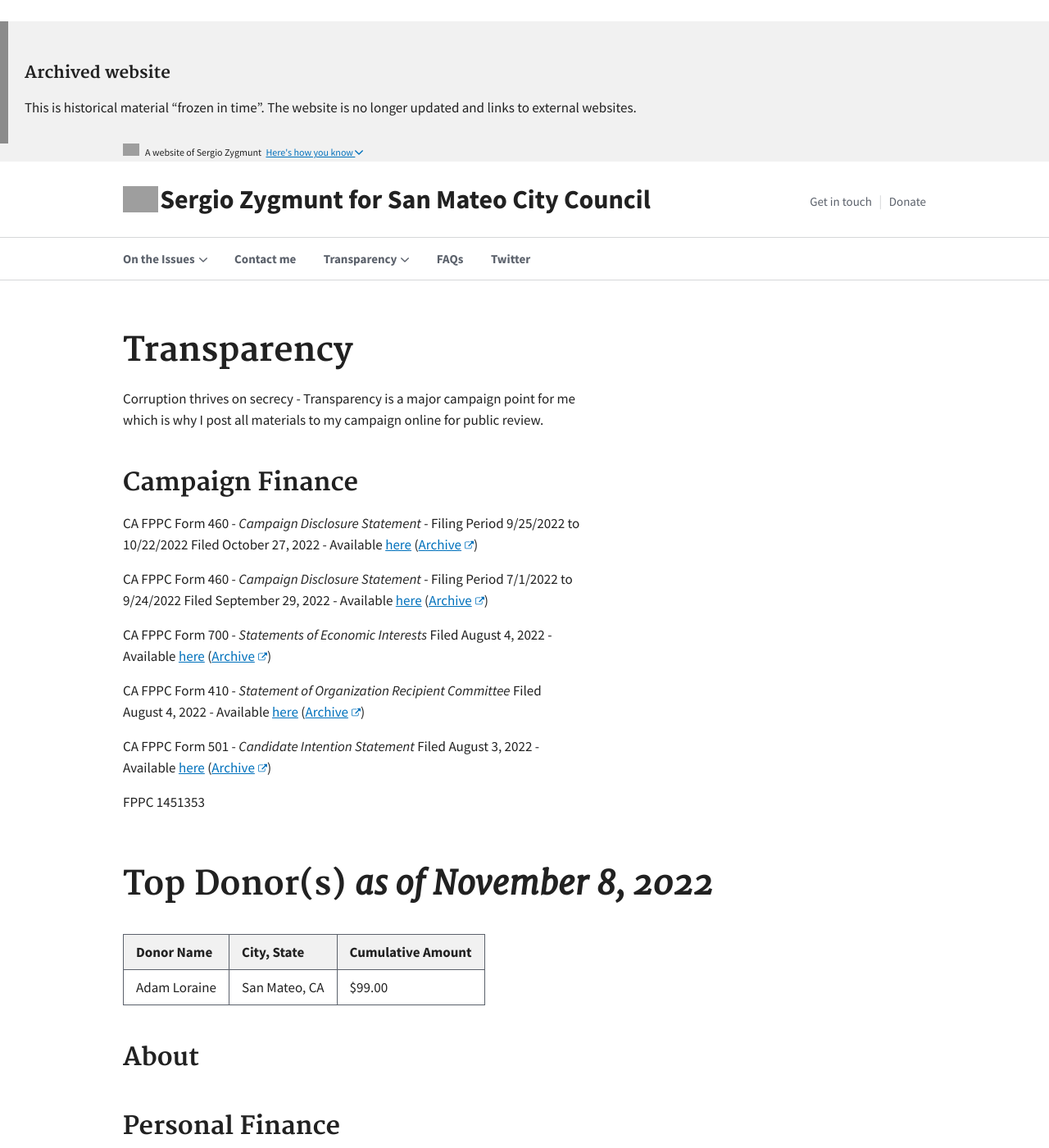
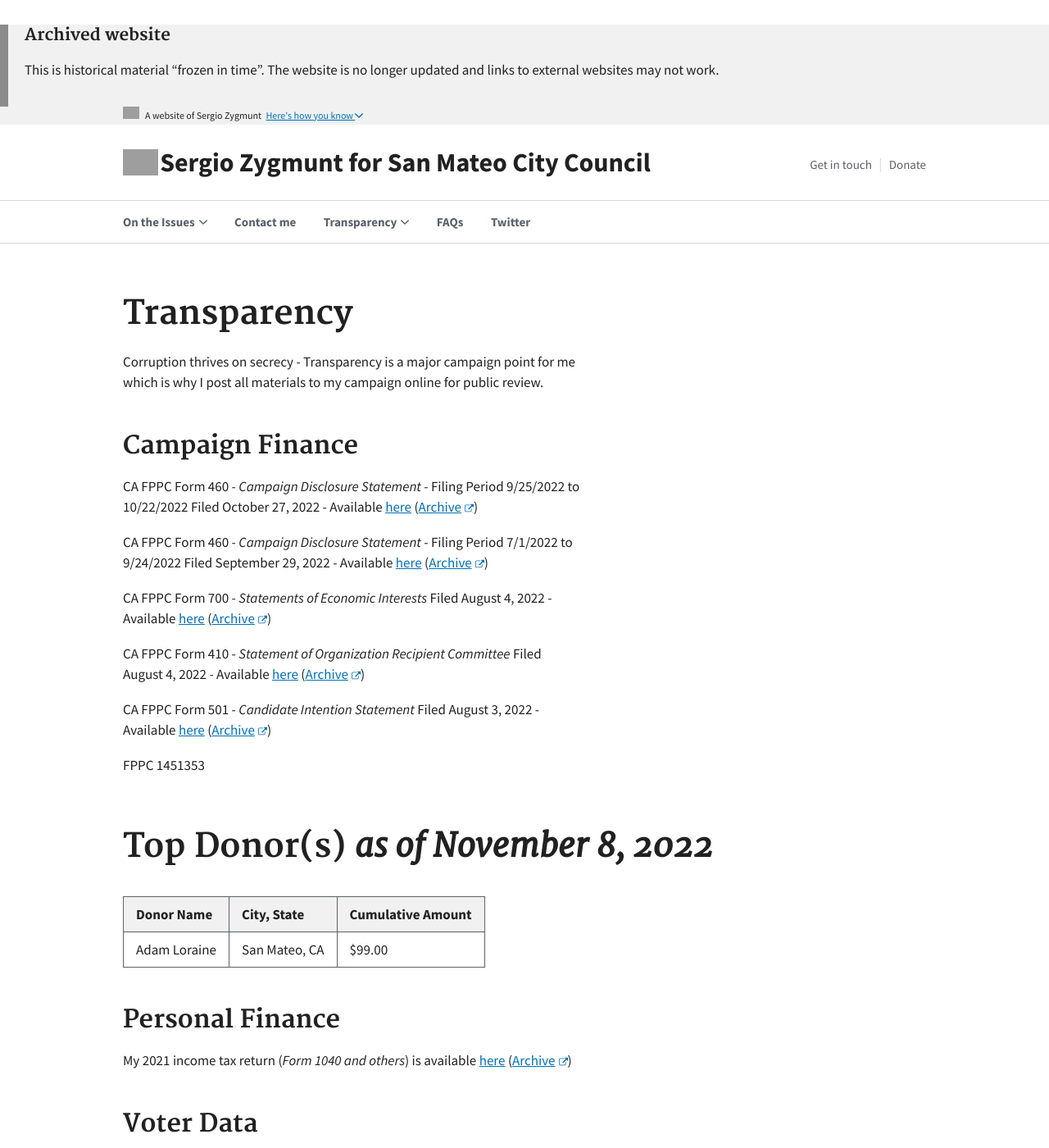
Before and after one commit to sergiozygmunt/sergio-for-city-council, a Jekyll site: the page built from demo/transparency.md, in a window 1280 px wide and 1400 px high. Shown: the whole window at 82% size. Built offline with Jekyll 4.4.1, drawn with Linux system fonts in a browser that asks for light colours; grey boxes are pictures that could not be loaded.

Commit message:
Bug fixes

```diff
--- a/_includes/components/banner.html
+++ b/_includes/components/banner.html
@@ -1,9 +1,9 @@
 <section class="usa-site-alert usa-site-alert--info" aria-label="Site alert,">
-  <div class="usa-alert">
+  <div class="usa-alert" style="padding-top:0px;">
     <div class="usa-alert__body">
       <h3 class="usa-alert__heading">Archived website</h3>
       <p class="usa-alert__text">
-        This is historical material “frozen in time”. The website is no longer updated and links to external websites.
+        This is historical material “frozen in time”. The website is no longer updated and links to external websites may not work.
       </p>
     </div>
   </div>
--- a/demo/transparency.md
+++ b/demo/transparency.md
@@ -32,9 +32,6 @@ FPPC 1451353
 | Donor Name  | City, State  | Cumulative Amount |
 |---|---|---|
 | Adam Loraine   | San Mateo, CA | $99.00 |
-
-
-## About
 
 ## Personal Finance
 My 2021 income tax return (_Form 1040 and others_) is available  [here](https://files.sergioforsanmateo.com/personal-finance/Zygmunt-Tax_Return_2021-Redacted.pdf) ([Archive](https://web.archive.org/web/20220806080414/https://files.sergioforsanmateo.com/personal-finance/Zygmunt-Tax_Return_2021-Redacted.pdf){: .usa-external_link})
```
